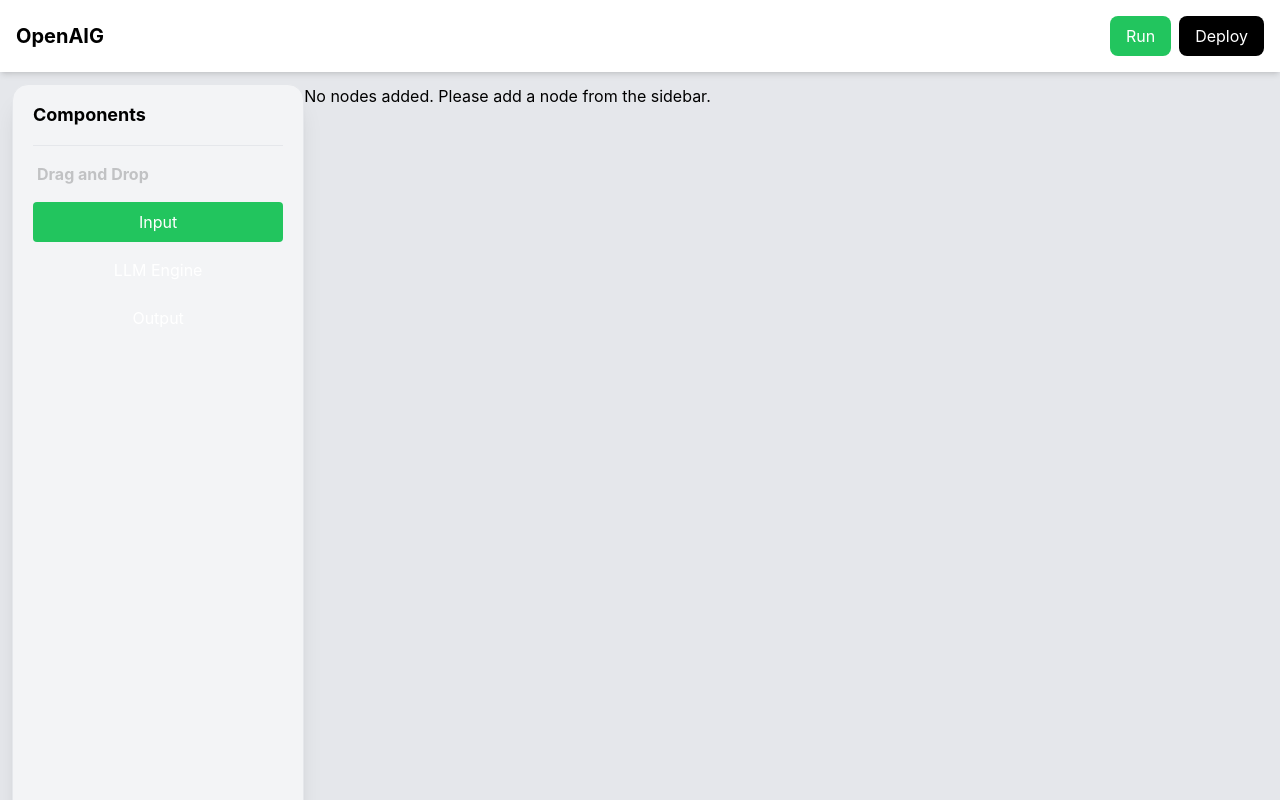
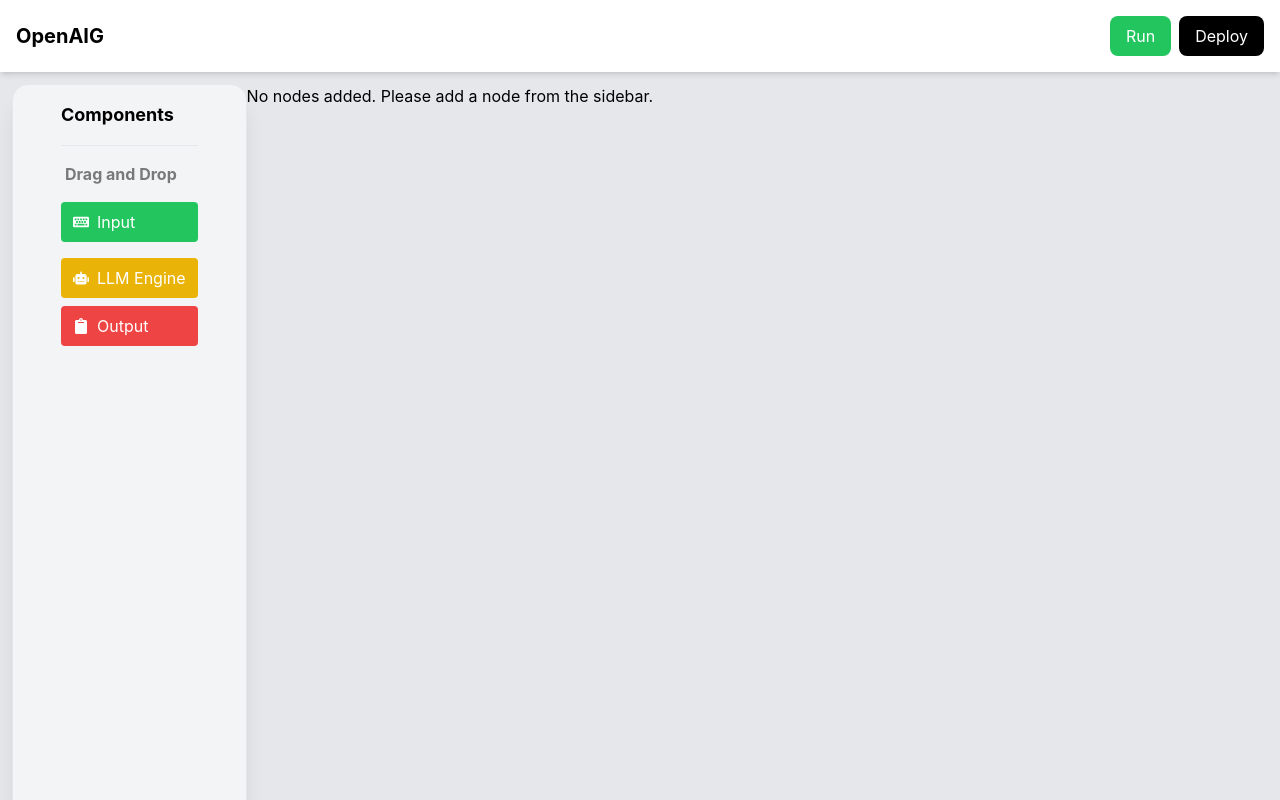
Before and after one commit to akshatzeta/llm, a React (Create React App) app: page / in a window 1280 px wide. Shown: the top 800 px of the page. Built offline with nearby package versions, Linux system fonts and the light colour scheme.

Commit message:
button fix and logos

```diff
--- a/package.json
+++ b/package.json
@@ -13,6 +13,7 @@
     "react-dnd": "^16.0.1",
     "react-dnd-html5-backend": "^16.0.1",
     "react-dom": "^18.3.1",
+    "react-icons": "^5.3.0",
     "react-router-dom": "^6.27.0",
     "react-scripts": "5.0.1",
     "react-select": "^5.8.1",
--- a/src/App.jsx
+++ b/src/App.jsx
@@ -43,7 +43,6 @@ const App = () => {
         setSettings(settingsData);
     };
 
-    // Refactor to use OpenAI library instead of axios
     const runLLMEngine = async (inputText) => {
       if (!settings || !settings.apiKey) {
         alert("API Key is missing!");
@@ -83,7 +82,7 @@ const App = () => {
     return (
         <DndProvider backend={HTML5Backend}>
             <Router>
-                <div className="flex flex-col h-screen bg-gray-200">
+                <div className="flex flex-col  bg-gray-200">
                     <Routes>
                         <Route
                             path="/"
@@ -101,7 +100,7 @@ const App = () => {
                                             onSettingsSubmit={handleSettingsSubmit}
                                             output={output}
                                             moveNode={moveNode}
-                                            addNewNode={addNewNode} // Pass the new function
+                                            addNewNode={addNewNode}
                                         />
                                     </div>
                                 </>
@@ -109,9 +108,6 @@ const App = () => {
                         />
                         <Route path="/assistant" element={<AssistantPage />} />
                     </Routes>
-                    <div className="flex justify-center p-4 bg-gray-300">
-                        <p>Copyright © 2024 YourApp</p>
-                    </div>
                 </div>
             </Router>
         </DndProvider>
--- a/src/components/Sidebar.jsx
+++ b/src/components/Sidebar.jsx
@@ -1,7 +1,8 @@
 import React from 'react';
 import { useDrag } from 'react-dnd';
+import { FaKeyboard, FaRobot, FaClipboard } from 'react-icons/fa';
 
-const DraggableSidebarButton = ({ type, label, color, addNewNode }) => {
+const DraggableSidebarButton = ({ type, label, bgColorClass, addNewNode, Icon }) => {
   const [, drag] = useDrag(() => ({
     type: "sidebarNode",
     item: { type },
@@ -10,38 +11,48 @@ const DraggableSidebarButton = ({ type, label, color, addNewNode }) => {
   return (
     <button
       ref={drag}
-      className={`w-full bg-${color}-500 hover:bg-${color}-600 text-white px-3 py-2 mb-2 rounded transition duration-200`}
+      className={`${bgColorClass} hover:opacity-80 text-white px-3 py-2 mb-2 rounded transition duration-200 flex items-center`}
       onClick={() => addNewNode(type)}
     >
-      {label}
+      {/* Add the icon and text with proper alignment */}
+      <Icon className="mr-2" /> {/* Logo */}
+      {label} {/* Text */}
     </button>
   );
 };
 
 const Sidebar = ({ addNewNode }) => {
   return (
-    <div className="px-5 bg-gray-100 p-4 border rounded-2xl shadow-xl">
-      <h2 className="font-bold mb-4 text-lg">Components</h2>
+    <div className="flex flex-col px-12 bg-gray-100 p-4 border rounded-2xl shadow-xl">
+      {/* Left-align the text in the title and subtitle */}
+      <h2 className="font-bold mb-4 text-lg text-left">Components</h2>
       <hr className="mb-4" />
-      <h3 className='opacity-20 font-bold px-1 mb-4'>Drag and Drop</h3>
+      <h3 className="opacity-50 font-bold px-1 mb-4 text-left">Drag and Drop</h3>
+
+      <div className="flex flex-col space-y-2 max-width">
+        {/* Draggable buttons with icons */}
         <DraggableSidebarButton
           type="inputNode"
           label="Input"
-        color="green"
+          bgColorClass="bg-green-500"
           addNewNode={addNewNode}
+          Icon={FaKeyboard} // Example keyboard icon
         />
         <DraggableSidebarButton
           type="llmNode"
           label="LLM Engine"
-        color="yellow"
+          bgColorClass="bg-yellow-500"
           addNewNode={addNewNode}
+          Icon={FaRobot} // Example robot icon for LLM engine
         />
         <DraggableSidebarButton
           type="outputNode"
           label="Output"
-        color="red"
+          bgColorClass="bg-red-500"
           addNewNode={addNewNode}
+          Icon={FaClipboard} // Example clipboard icon for Output
         />
+      </div>
     </div>
   );
 };
```
Also changed, not shown: src/components/Navbar.jsx (line endings or trailing spaces), 1 other file (tests, documents, lock files or other folders). Lines whose indentation alone changed are shown as unchanged.
